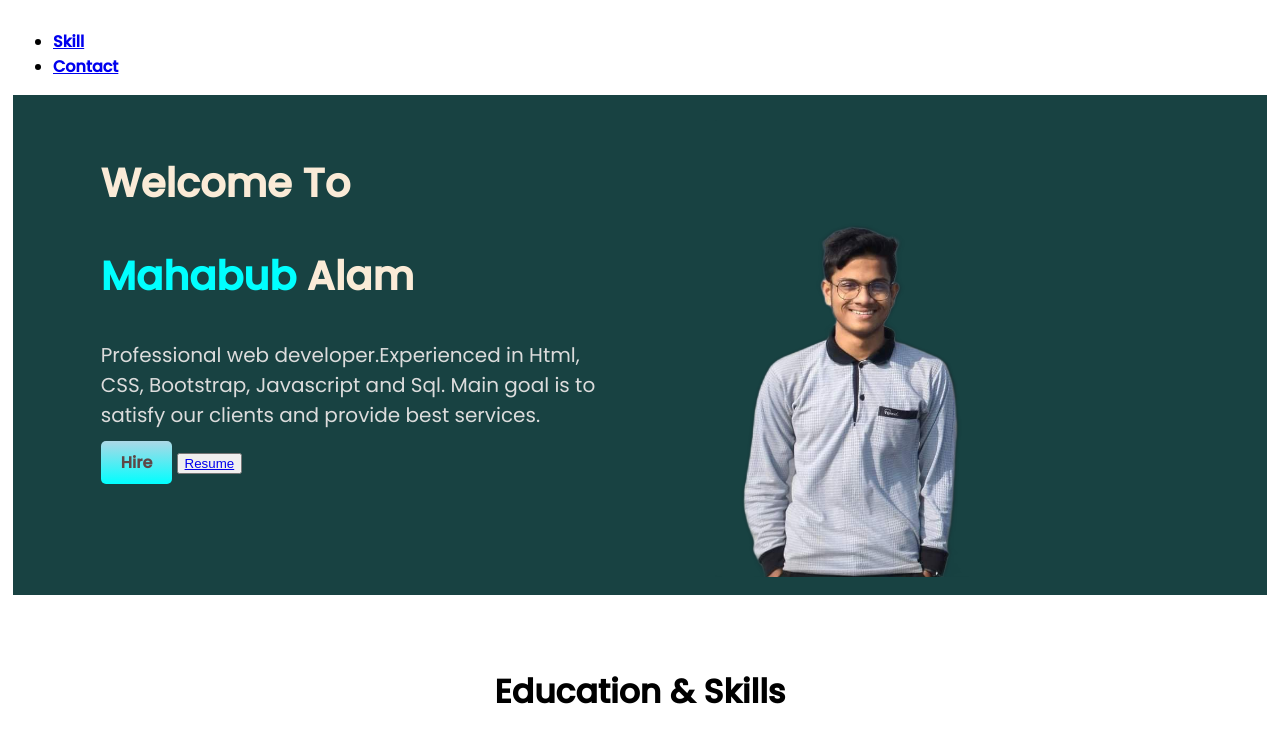
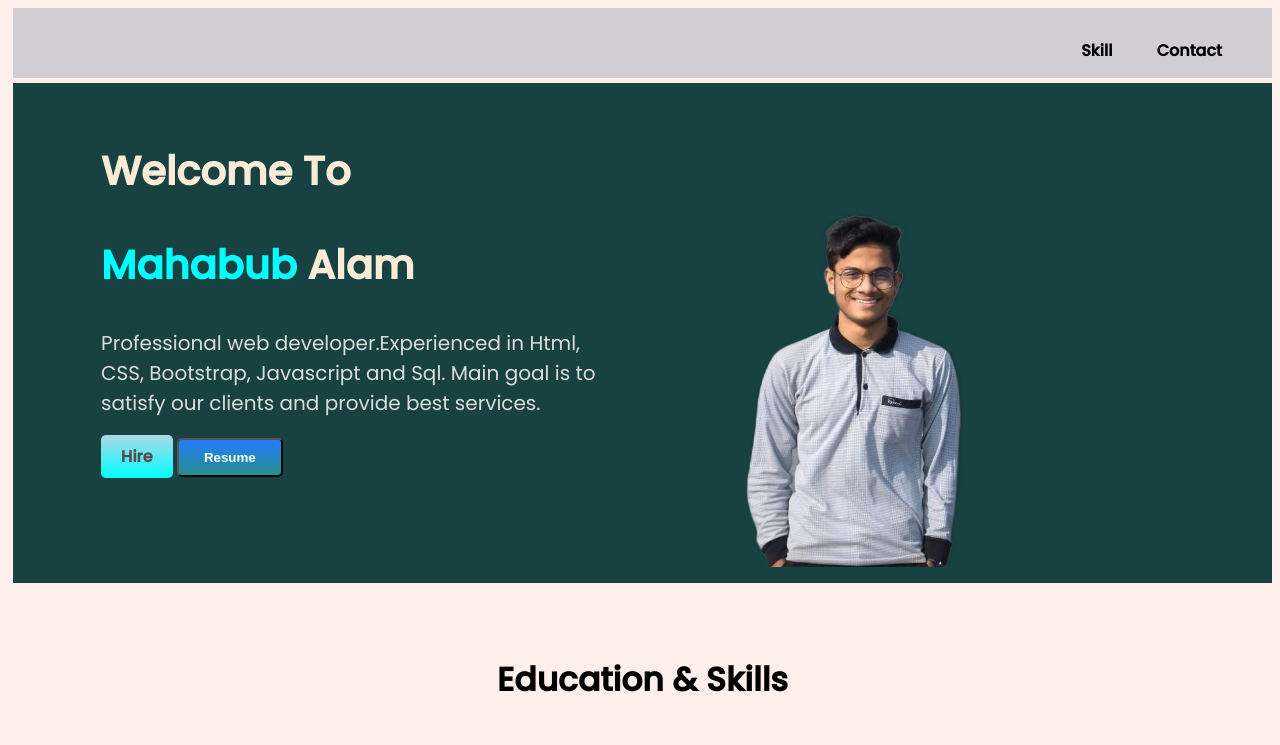
Before and after one commit to mahabub96/Portfolio-1, a plain HTML site: page index.html in a window 1280 px wide. Shown: the top 745 px of the page. Drawn offline with nearby package versions, Linux system fonts and the light colour scheme.

Commit message:
stylesheet.css

```diff
--- a/stylesheet.css
+++ b/stylesheet.css
@@ -12,9 +12,43 @@
     font-size: 40px;
     color: antiquewhite;
 }
+
+
+ul {
+    margin: 0;
+    padding: 0;
+    list-style: none;
+    text-align: right;
+}
+
+header {
+    width: 100%;
+    height: 70px;
+    background-color: #b2bac49c;
+    margin-bottom: 5px;
+    display: block;
+}
+li {
+    display: inline;
+    margin: 20px;
+    margin: 5px;
+}
+a {
+    text-decoration: none;
+    color: black;
+    padding: 15px 15px;
+    transition: 0.3s;
+}
+.nav{
+    padding: 30px;
+    display: block;
+}
+
+
 body{
     font-family: 'Poppins', sans-serif;
-    padding: 5px;
+    padding: 0px 0px 5px 5px;
+    background-color: rgba(255, 198, 179, 0.267);;
 }
 #hlit{
     color: aqua;
@@ -27,6 +61,28 @@ body{
 }
 .d1 img{
     width: 90%;
+}
+.one .d1 button{
+        outline: none;
+       background-image: linear-gradient(rgba(0, 102, 255, 0.842) , rgba(0, 128, 122, 0.856));
+        color: white;
+        /* font-size: 25px; */
+        padding: 10px 5px;
+        font-weight: 700;
+        cursor: pointer;
+        border-radius: 5px;
+        text-decoration: none;
+
+}
+.one .d1 button a{
+    color: white;
+    /* font-size: 25px; */
+    padding: 10px 20px;
+    font-weight: 700;
+    cursor: pointer;
+    border-radius: 5px;
+    text-decoration: none;
+
 }
 #profile{
     text-decoration: none;
@@ -110,6 +166,7 @@ footer .foot .foot1 i{
     font-size: 15px;
     cursor: pointer;
     padding: 2px 5px;
+    color: antiquewhite;
 }
 footer .foot .foot1 i:hover{
     color: #8293ff;
@@ -172,3 +229,11 @@ footer .foot .foot1 i:hover{
     color: rgba(0,0,0,0.9);
     background-color: white;
 }
+ header .nav ul li:hover{
+    background-color: rgba(0, 132, 255, 0.329);
+ }
+
+.one .d1 button:hover{
+    color: aliceblue;
+    background-color: black;
+ }
```
